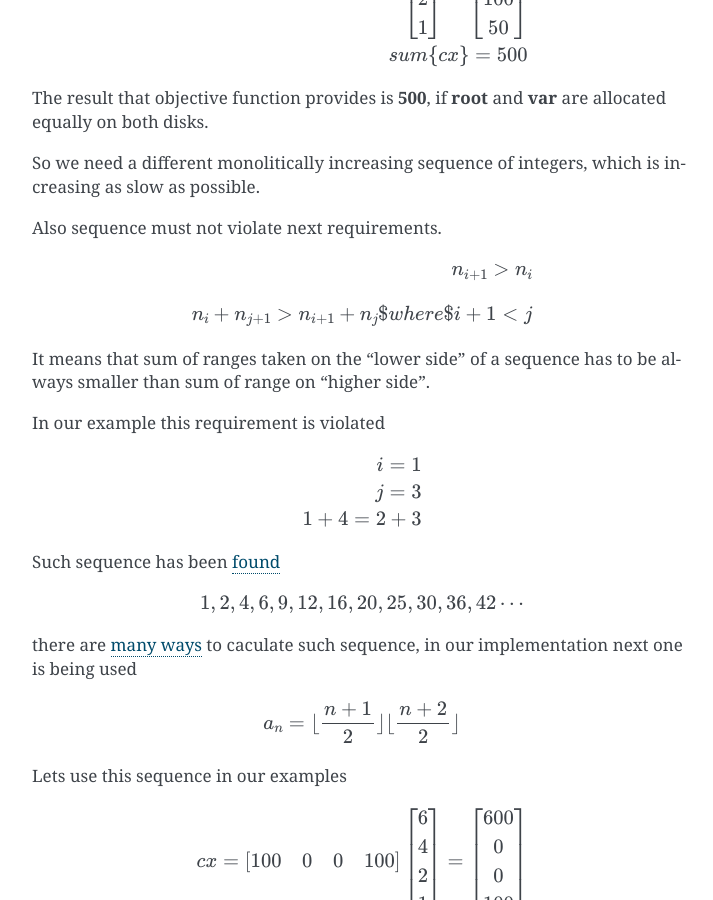
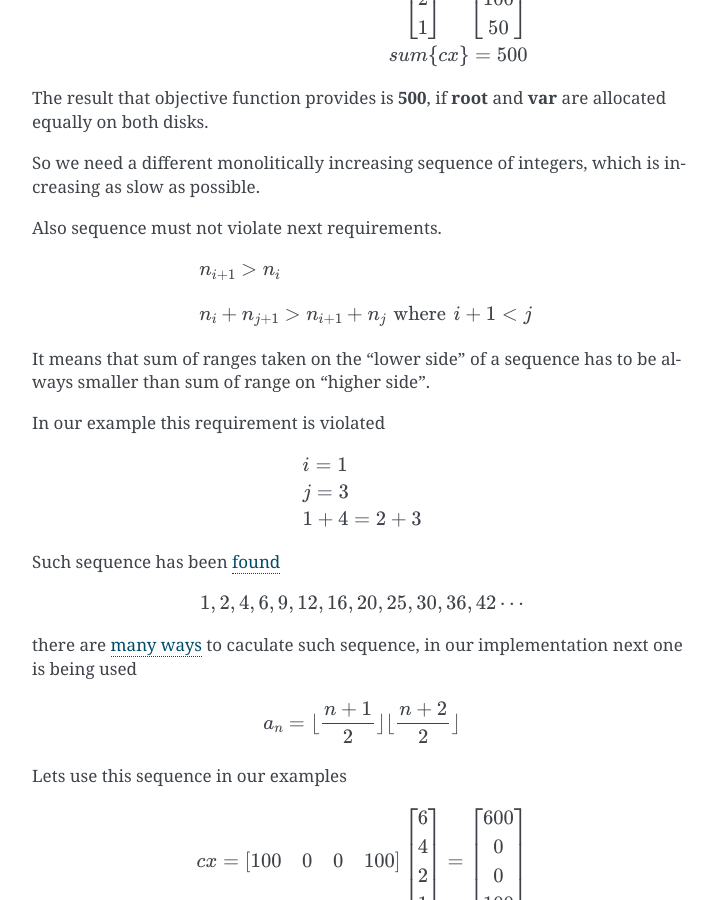
Before and after one commit to openstack-archive/bareon-allocator, a Sphinx documentation site: the page built from doc/source/architecture.rst, in a window 1280 px wide and 900 px high, scrolled down 8582 px. Shown: the whole window, without its empty margins (388-1101 px from the left). Built offline with Sphinx 7.4.7, drawn with Linux system fonts in a browser that asks for light colours; some of the changed text lies outside the part shown.

Commit message:
Doc. Fixed equations aligment and text in the equations

```diff
--- a/doc/source/architecture.rst
+++ b/doc/source/architecture.rst
@@ -232,12 +232,12 @@ System of linear inequalities. Inequalities which are "less or equal" multiplied
 .. math::
 
    Ax \ge b = \begin{cases}
-    - x_1  - x_2 \ge -100 \\
-    x_1 \ge 50 \\
-    -x_2 \ge -10 \\
-    x_2 \ge 10 \\
-    x_1 \ge 0 \\
-    x_2 \ge 0
+    - x_1  - x_2 & \ge -100 \\
+    x_1 & \ge 50 \\
+    -x_2 & \ge -10 \\
+    x_2 & \ge 10 \\
+    x_1 & \ge 0 \\
+    x_2 & \ge 0
    \end{cases}\\[2ex]
 
 **A** and **b** written in matrix and vector form respectively.
@@ -463,8 +463,10 @@ Also sequence must not violate next requirements.
 
 .. math::
 
-    n_{i+1} \gt n_i \\[2ex]
-    n_{i} + n_{j+1} \gt n_{i+1} + n_{j}$ where $i+1 < j
+   \begin{align}
+   & n_{i+1} \gt n_i \\[2ex]
+   & n_{i} + n_{j+1} \gt n_{i+1} + n_{j} \hspace{0.2cm} \textrm{where} \hspace{0.2cm} i+1 < j
+   \end{align}
 
 It means that sum of ranges taken on the "lower side" of a sequence has to be always smaller than sum of range on "higher side".
 
@@ -472,9 +474,11 @@ In our example this requirement is violated
 
 .. math::
 
-   i = 1\\
-   j = 3\\
-   1 + 4 = 2 + 3
+   \begin{align}
+   & i = 1\\
+   & j = 3\\
+   & 1 + 4 = 2 + 3
+   \end{align}
 
 Such sequence has been `found <http://math.stackexchange.com/questions/1596496/finding-a-monotonically-increasing-sequence-of-integers/1596812>`_
 
@@ -637,7 +641,7 @@ So in solver we get a list of **ssd** disks, if there are any.
 
 Lets adjust coefficients to make ceph-journal to be allocated on ssd, as a second priority ordering should be respected.
 
-In order to do that lets make order coefficient :math:`0 < order coefficient < 1`.
+In order to do that lets make order coefficient :math:`0 < \textrm{order coefficient} < 1`.
 
 .. math::
 
```
